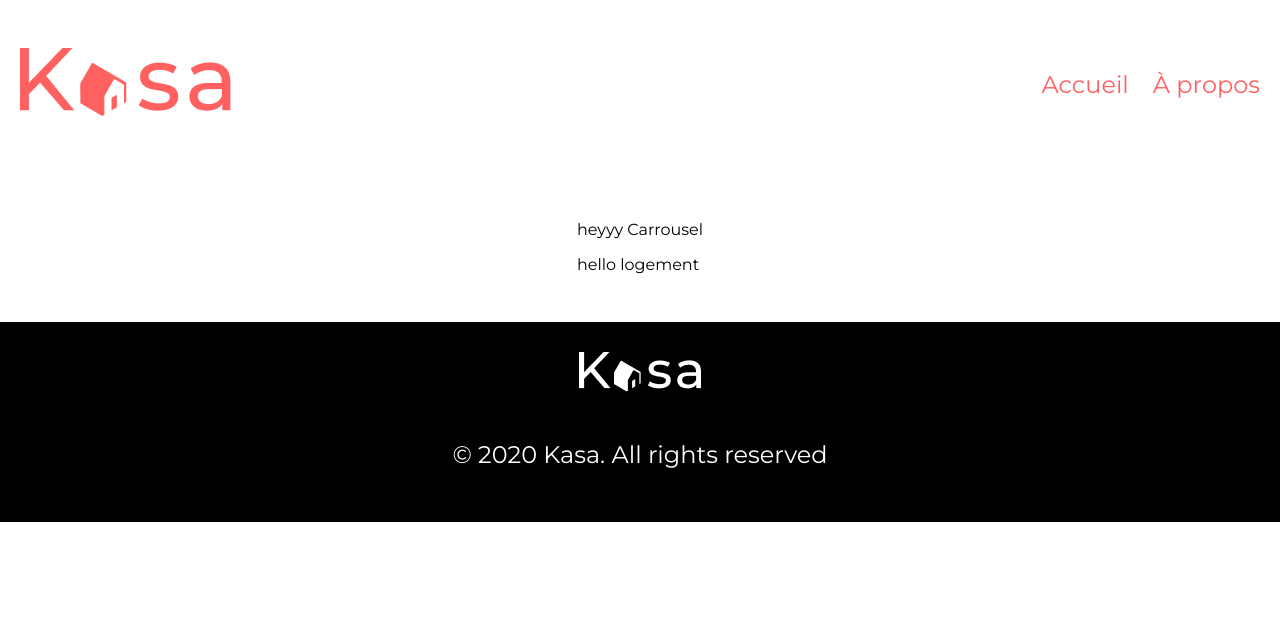
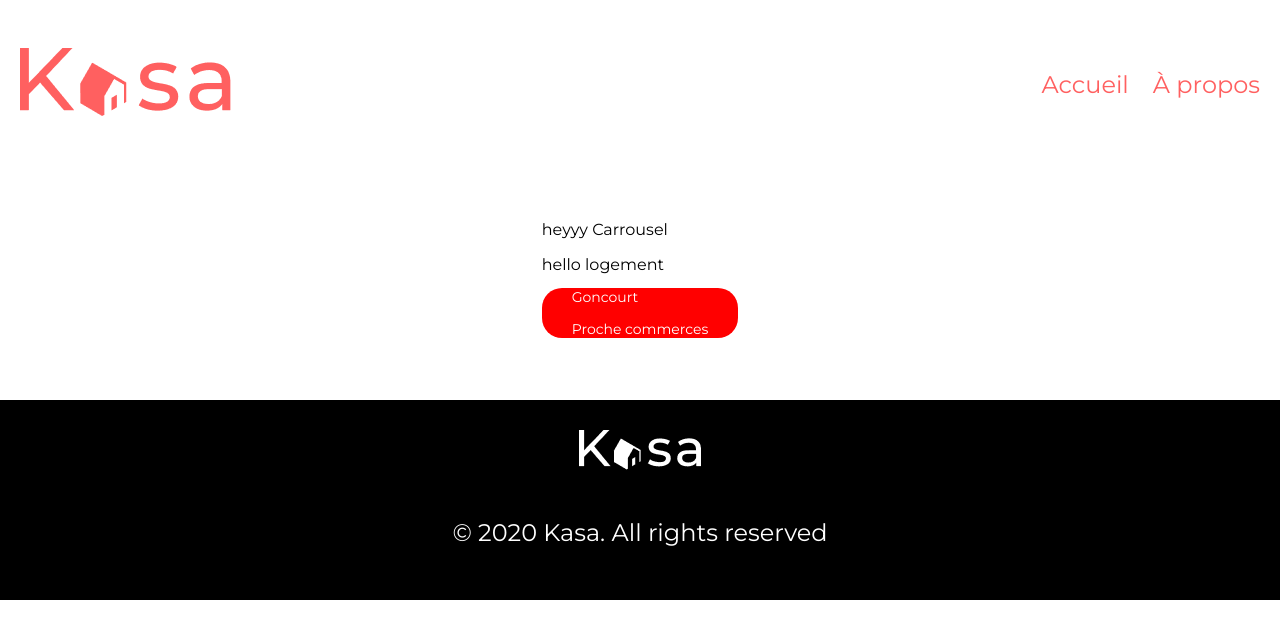
Before and after one commit to garpzy/kasa-app, a React (Create React App) app: page /logement/0979876d in a window 1280 px wide. Shown: the top 638 px of the page. Built offline with nearby package versions, Linux system fonts and the light colour scheme.

Commit message:
tag wip : need to separate them

```diff
--- a/src/components/FicheLogement.jsx
+++ b/src/components/FicheLogement.jsx
@@ -8,16 +8,17 @@ import './ficheLogement.scss';
 
 function FicheLogement(){
     // Récupérer le bon id pour générer une page par logement
-    let { logementId } = useParams();
-    let ficheLogement = logements.find((logement) => logement.id === logementId);
+    let logementId = useParams('id').id;
+	let ficheLogement = logements.find(logement => logement.id === logementId);
+    console.log(logementId)
 
     // Tags
-    const tagsLogement = ficheLogement?.tags.map((tags, i) => {
-    return <Tag key={i} nom={tags} />;
+    let tagsLogement = ficheLogement?.tags.map((tags, i) => {
+    return <Tag key={i} label={tags} />;
     });
 
     // Équipements
-    const equipements = ficheLogement?.equipments.map((equipment, i) => {
+    let equipements = ficheLogement?.equipments.map((equipment, i) => {
         return (
         <ul key={i}>
             <li>{equipment}</li>
@@ -29,6 +30,10 @@ function FicheLogement(){
         <>
         <Carrousel />
         <div>hello logement</div>
+        <Tag
+        label={tagsLogement}
+        />
+
         </>
     )
 
--- a/src/components/Tag.jsx
+++ b/src/components/Tag.jsx
@@ -1,10 +1,10 @@
 import './tag.scss'
 
-function Tag({nom}){
+function Tag({label}){
     return(
         <>
         <div className='tag'>
-            <p>{nom}</p>
+            <p>{label}</p>
         </div>
         </>
     )
```
